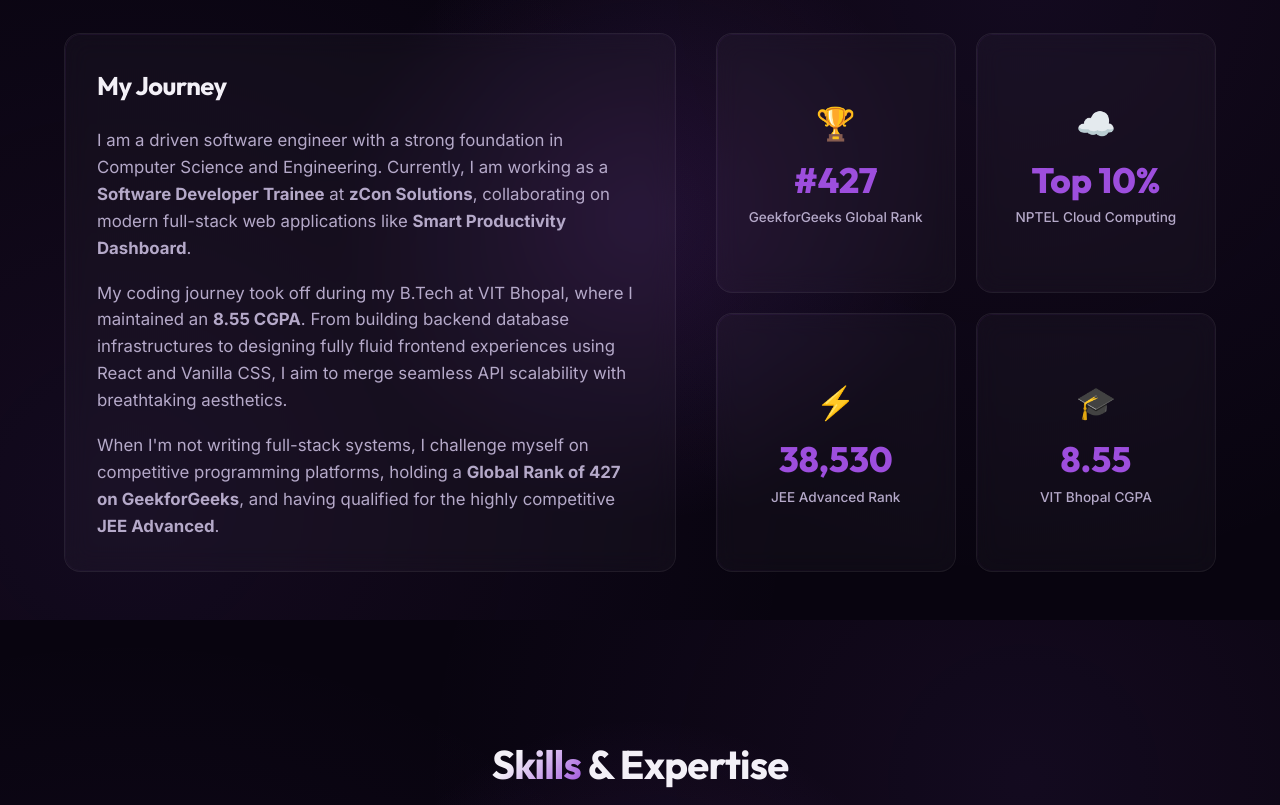
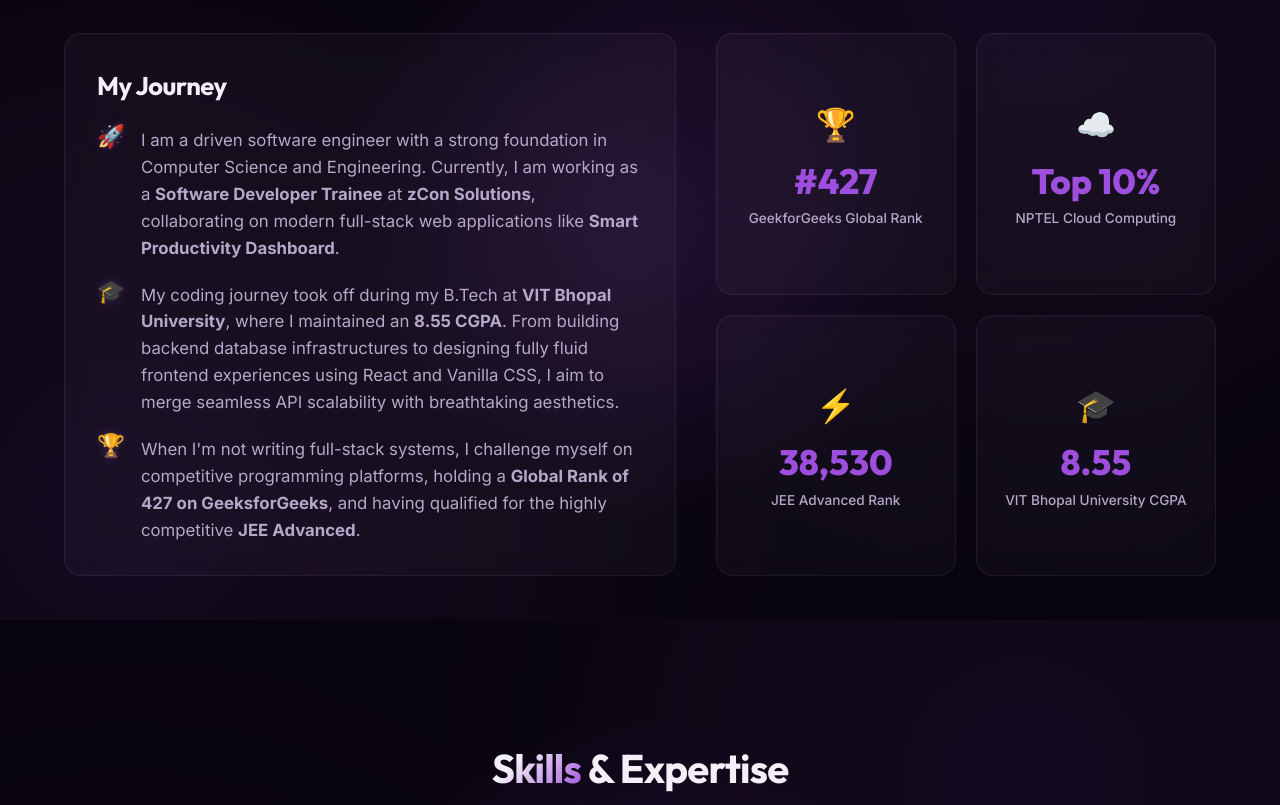
Before and after one commit to hridaynath-patil/CV, a website built with Vite: page index.html in a window 1280 px wide. Shown: the part 980-1785 px from the top of the page. Built offline with nearby package versions, Linux system fonts and the light colour scheme; animation ran at ten frames a second.

Commit message:
Convert My Journey section to list with bullet icons

```diff
--- a/index.html
+++ b/index.html
@@ -288,22 +288,20 @@
           <!-- Text Info -->
           <div class="about-info card">
             <h3 class="card-title">My Journey</h3>
-            <p>
-              I am a driven software engineer with a strong foundation in Computer Science and Engineering. Currently, I
-              am working as a <strong>Software Developer Trainee</strong> at <strong>zCon Solutions</strong>,
-              collaborating on modern full-stack web applications like <strong>Smart Productivity Dashboard</strong>.
-            </p>
-            <p>
-              My coding journey took off during my B.Tech at VIT Bhopal, where I maintained an <strong>8.55
-                CGPA</strong>. From building backend database infrastructures to designing fully fluid frontend
-              experiences using React and Vanilla CSS, I aim to merge seamless API scalability with breathtaking
-              aesthetics.
-            </p>
-            <p>
-              When I'm not writing full-stack systems, I challenge myself on competitive programming platforms, holding
-              a <strong>Global Rank of 427 on GeekforGeeks</strong>, and having qualified for the highly competitive
-              <strong>JEE Advanced</strong>.
-            </p>
+            <ul class="about-bullet-list">
+              <li>
+                <span class="bullet-icon">🚀</span>
+                <span>I am a driven software engineer with a strong foundation in Computer Science and Engineering. Currently, I am working as a <strong>Software Developer Trainee</strong> at <strong>zCon Solutions</strong>, collaborating on modern full-stack web applications like <strong>Smart Productivity Dashboard</strong>.</span>
+              </li>
+              <li>
+                <span class="bullet-icon">🎓</span>
+                <span>My coding journey took off during my B.Tech at <strong>VIT Bhopal University</strong>, where I maintained an <strong>8.55 CGPA</strong>. From building backend database infrastructures to designing fully fluid frontend experiences using React and Vanilla CSS, I aim to merge seamless API scalability with breathtaking aesthetics.</span>
+              </li>
+              <li>
+                <span class="bullet-icon">🏆</span>
+                <span>When I'm not writing full-stack systems, I challenge myself on competitive programming platforms, holding a <strong>Global Rank of 427 on GeeksforGeeks</strong>, and having qualified for the highly competitive <strong>JEE Advanced</strong>.</span>
+              </li>
+            </ul>
           </div>
 
           <!-- Stats Grid -->
@@ -330,7 +328,7 @@
             <div class="stat-card card hover-glow">
               <div class="stat-icon">🎓</div>
               <div class="stat-value">8.55</div>
-              <div class="stat-label">VIT Bhopal CGPA</div>
+              <div class="stat-label">VIT Bhopal University CGPA</div>
             </div>
 
           </div>
--- a/styles.css
+++ b/styles.css
@@ -791,6 +791,30 @@
   margin-bottom: 0;
 }
 
+.about-bullet-list {
+  list-style: none;
+  display: flex;
+  flex-direction: column;
+  gap: 20px;
+}
+
+.about-bullet-list li {
+  display: flex;
+  align-items: flex-start;
+  gap: 16px;
+  line-height: 1.6;
+  font-size: 1.05rem;
+  color: var(--text-secondary);
+}
+
+.about-bullet-list .bullet-icon {
+  font-size: 1.4rem;
+  line-height: 1;
+  display: inline-block;
+  transform: translateY(-2px);
+  filter: drop-shadow(0 0 4px rgba(var(--accent-rgb), 0.3));
+}
+
 .about-stats-grid {
   display: grid;
   grid-template-columns: 1fr 1fr;
```
